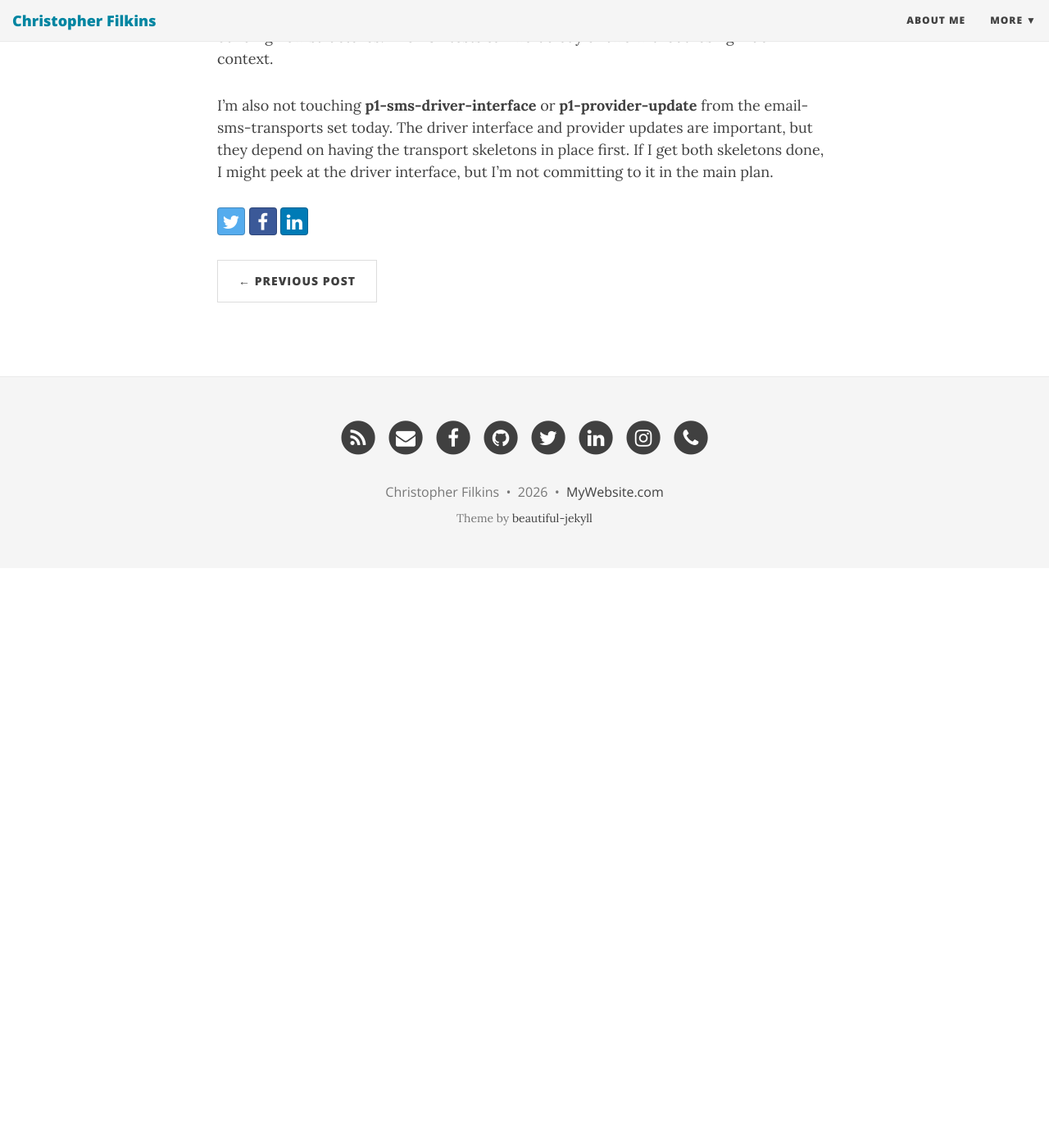
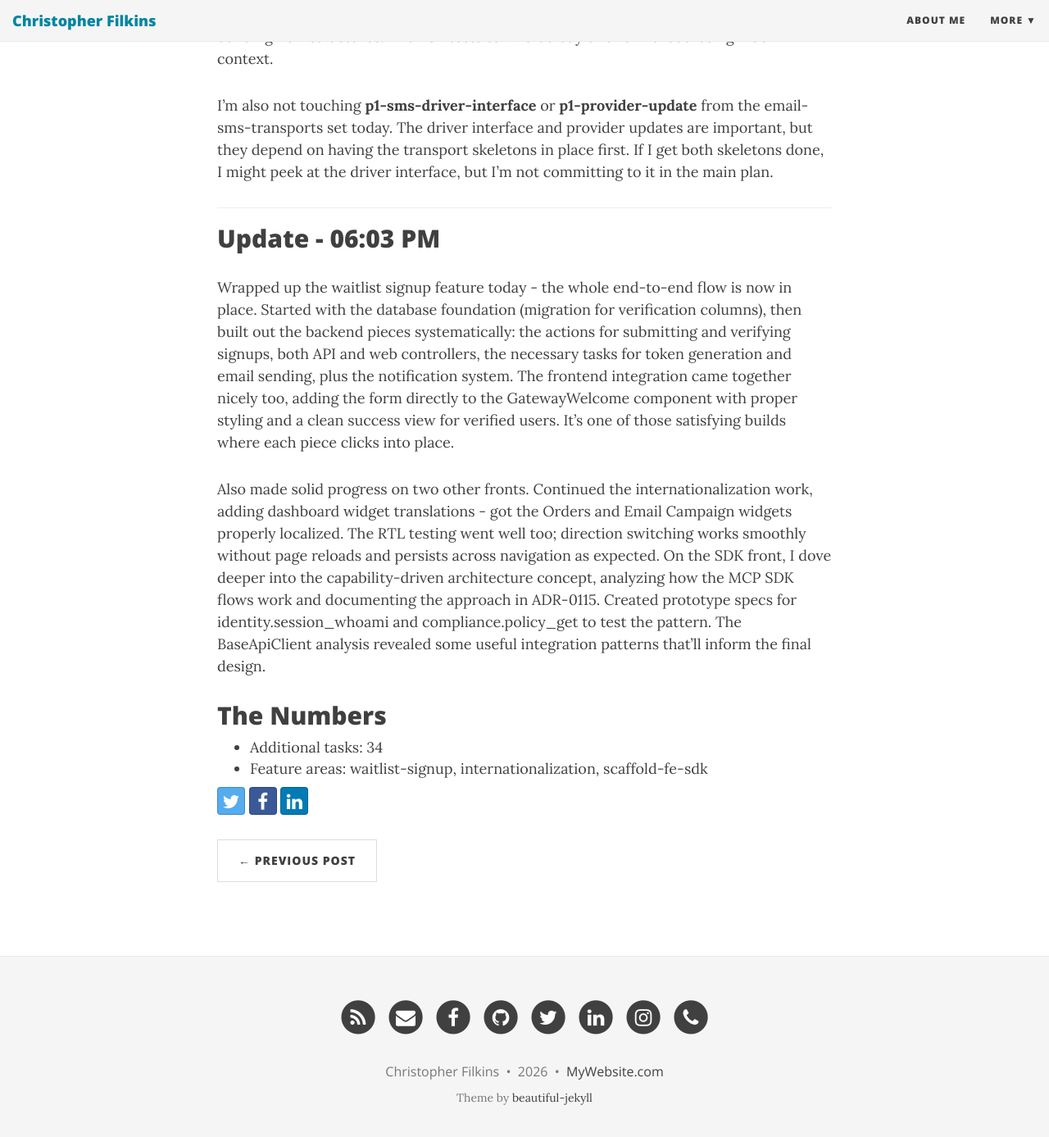
Before and after one commit to filchyboy/filchyboy.github.io, a Jekyll site: the page built from _posts/2026-01-21-todays-plan.md, in a window 1280 px wide and 1400 px high, scrolled down 1860 px. Shown: the top 1387 px of the window at 82% size. Built offline with Jekyll 4.4.1, drawn with Linux system fonts in a browser that asks for light colours; nearby versions of some CDN libraries; before the commit the page ends 2553 px from its top, so only the background shows below that.

Commit message:
Update build-in-public update: Waitlist Signup

```diff
--- a/_posts/2026-01-21-todays-plan.md
+++ b/_posts/2026-01-21-todays-plan.md
@@ -36,3 +36,20 @@ I've got 38 commits in the internationalization feature set this week - that's m
 The **internationalization** feature set has huge momentum (38 commits this week), but those remaining test tasks feel like cleanup rather than foundational work. I'd rather push forward on the decision kernel and transport architecture while I've got energy for building new structures. The i18n tests can wait a day or two without losing much context.
 
 I'm also not touching **p1-sms-driver-interface** or **p1-provider-update** from the email-sms-transports set today. The driver interface and provider updates are important, but they depend on having the transport skeletons in place first. If I get both skeletons done, I might peek at the driver interface, but I'm not committing to it in the main plan.
+
+---
+
+## Update - 06:03 PM
+
+Wrapped up the waitlist signup feature today - the whole end-to-end flow is now in place. Started with the database foundation (migration for verification columns), then built out the backend pieces systematically: the actions for submitting and verifying signups, both API and web controllers, the necessary tasks for token generation and email sending, plus the notification system. The frontend integration came together nicely too, adding the form directly to the GatewayWelcome component with proper styling and a clean success view for verified users. It's one of those satisfying builds where each piece clicks into place.
+
+Also made solid progress on two other fronts. Continued the internationalization work, adding dashboard widget translations - got the Orders and Email Campaign widgets properly localized. The RTL testing went well too; direction switching works smoothly without page reloads and persists across navigation as expected. On the SDK front, I dove deeper into the capability-driven architecture concept, analyzing how the MCP SDK flows work and documenting the approach in ADR-0115. Created prototype specs for identity.session_whoami and compliance.policy_get to test the pattern. The BaseApiClient analysis revealed some useful integration patterns that'll inform the final design.
+
+## The Numbers
+- Additional tasks: 34
+- Feature areas: waitlist-signup, internationalization, scaffold-fe-sdk
+<!-- Generated by dev-tracker publish_to_jekyll.py (AI mode) -->
+<!-- accomplished-date: 2026-01-21 -->
+<!-- unit-ids: waitlist-migration-verification-columns,waitlist-action-verify,waitlist-api-controller,waitlist-api-routes,waitlist-model-relocate-enhance,waitlist-action-submit,waitlist-frontend-form,waitlist-service-provider,waitlist-task-create-signup,waitlist-task-generate-token,waitlist-notification,waitlist-task-send-email,waitlist-web-controller,waitlist-web-routes,i18n-p4-dashboards-json,waitlist-task-find-by-token,waitlist-form-request,waitlist-frontend-styles,waitlist-verified-view,i18n-p4-widget-orders,i18n-p4-widget-email-campaign,scaffold-fe-sdk-002,scaffold-fe-sdk-021,scaffold-fe-sdk-022,scaffold-fe-sdk-024,scaffold-fe-sdk-027,scaffold-fe-sdk-001,scaffold-fe-sdk-035,waitlist-cleanup-stubs,i18n-p3-icon-rtl-test,i18n-p3-dir-switch-test,i18n-p3-dir-persist-test,scaffold-fe-sdk-042,scaffold-fe-sdk-036 -->
+
+<!-- unit-ids: i18n-p3-dir-persist-test,i18n-p3-dir-switch-test,i18n-p3-icon-rtl-test,i18n-p4-dashboards-json,i18n-p4-widget-email-campaign,i18n-p4-widget-orders,scaffold-fe-sdk-001,scaffold-fe-sdk-002,scaffold-fe-sdk-021,scaffold-fe-sdk-022,scaffold-fe-sdk-024,scaffold-fe-sdk-027,scaffold-fe-sdk-035,scaffold-fe-sdk-036,scaffold-fe-sdk-042,waitlist-action-submit,waitlist-action-verify,waitlist-api-controller,waitlist-api-routes,waitlist-cleanup-stubs,waitlist-form-request,waitlist-frontend-form,waitlist-frontend-styles,waitlist-migration-verification-columns,waitlist-model-relocate-enhance,waitlist-notification,waitlist-service-provider,waitlist-task-create-signup,waitlist-task-find-by-token,waitlist-task-generate-token,waitlist-task-send-email,waitlist-verified-view,waitlist-web-controller,waitlist-web-routes -->
```
